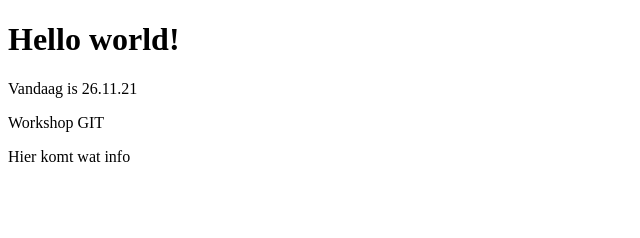
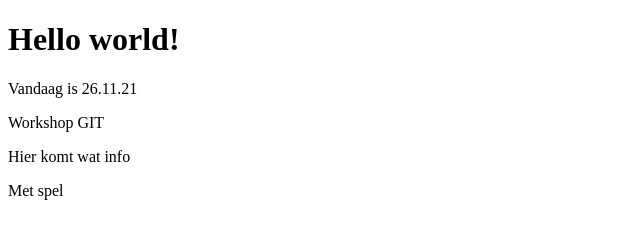
Before and after one commit to zhidkova87/test, a plain HTML site: page index.html in a window 1280 px wide. Shown: the full height of the page, 0-640 px from the left. Drawn offline with Linux system fonts and the light colour scheme.

Commit message:
met spel

```diff
--- a/index.html
+++ b/index.html
@@ -9,5 +9,6 @@
 <p>Vandaag is 26.11.21</p>
 <p>Workshop GIT</p>
 <p>Hier komt wat info</p>
+<p>Met spel</p>
 </body>
 </html>
```
